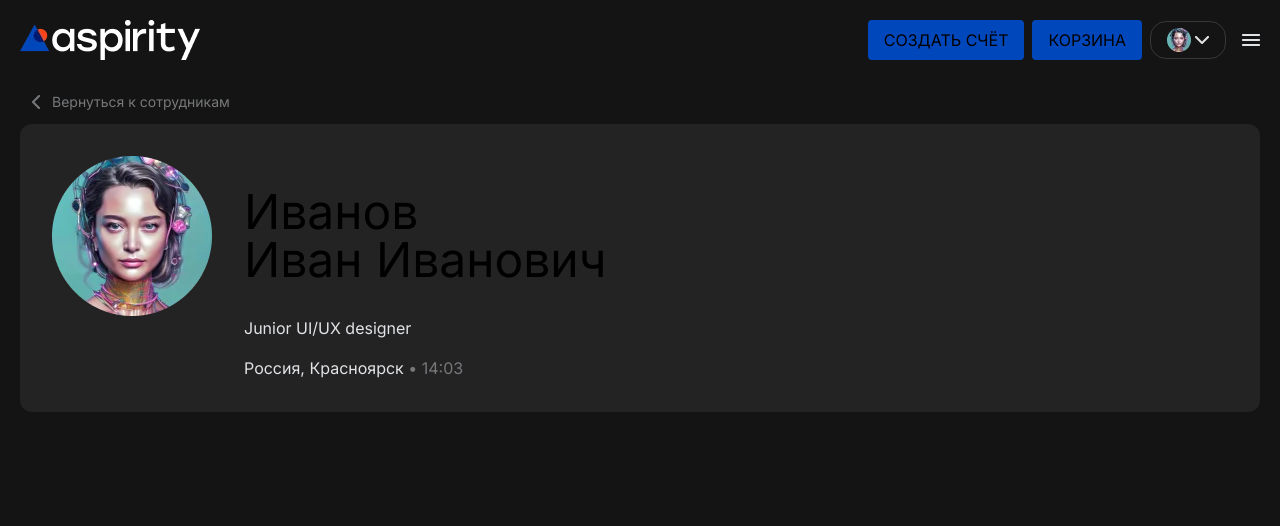
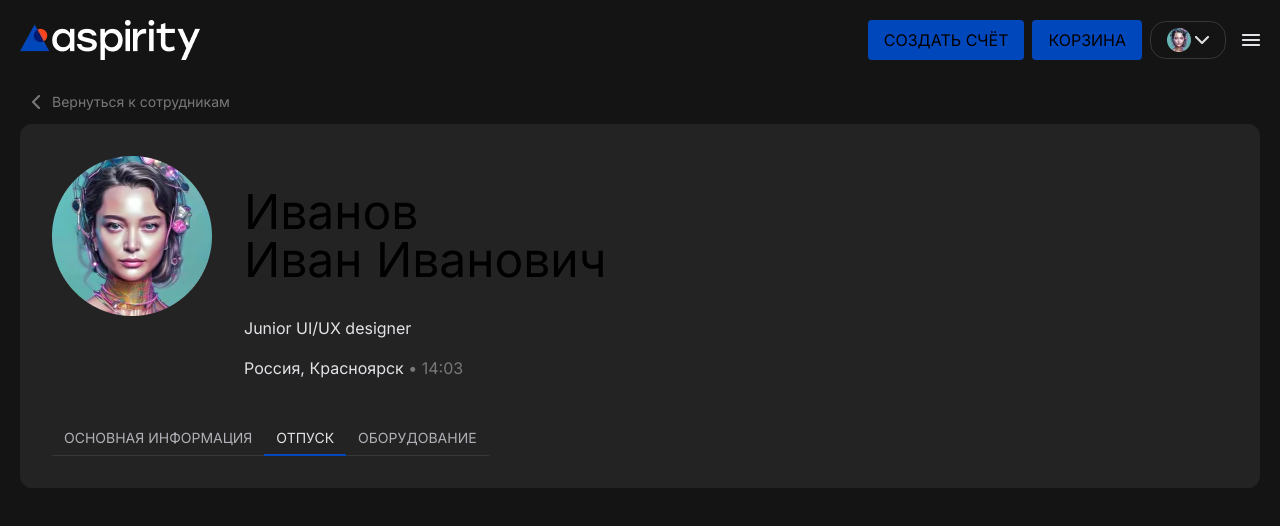
Before and after one commit to sobol4156/aspirity, a Next.js app: page / in a window 1280 px wide. Shown: the top 526 px of the page. Built offline with nearby package versions, Linux system fonts and the light colour scheme.

Commit message:
added adaptive profile

```diff
--- /dev/null
+++ b/app/employee.css
@@ -0,0 +1,21 @@
+.employee__link{
+    border-bottom: 1px solid #363738;
+    padding: 0 12px 6px;
+    cursor: pointer;
+}
+.active{
+    border-bottom: 2px solid #0047BB;
+    color: #E1E3E6;
+}
+@media(width<675px){
+    .profile-info{
+        flex-direction: column;
+        align-items: center;
+    }
+    .profile-name{
+        text-align: center;
+    }
+    .profile-post{
+        text-align: center;
+    }
+}
--- a/app/globals.css
+++ b/app/globals.css
@@ -22,7 +22,7 @@ body {
   width: 100%;
 
 }
-header{
+header, main{
   max-width: 1470px;
   margin: 0 auto;
 }
@@ -32,3 +32,13 @@ header{
     text-wrap: balance;
   }
 }
+
+/* globals.css */
+.scrollbar-hide {
+  -ms-overflow-style: none;  /* IE and Edge */
+  scrollbar-width: none;  /* Firefox */
+}
+
+.scrollbar-hide::-webkit-scrollbar {
+  display: none;  /* Chrome, Safari, and Opera */
+}
--- a/app/page.tsx
+++ b/app/page.tsx
@@ -1,5 +1,5 @@
 import Image from "next/image";
-
+import "./employee.css";
 
 export default function Home() {
   return (
@@ -11,16 +11,30 @@ export default function Home() {
       </div>
       {/* Employee */}
       <section className="bg-[#232324] p-8 rounded-xl">
-        <div className="flex gap-8">
-          <Image className="h-40 w-40" src="/image/avatarBig.webp" alt=""  width={160} height={160}/>
+        <div className="profile-info flex gap-8">
+          <Image className="h-40 w-40" src="/image/avatarBig.webp" alt="" width={160} height={160} />
           <div className="flex justify-center flex-col ">
-            <h2 className="text-5xl my-8">Иванов <pre></pre> Иван Иванович</h2>
-            <div className="flex flex-col gap-4 text-[#E1E3E6] ">
+            <h2 className="profile-name text-5xl my-8">Иванов <pre></pre> Иван Иванович</h2>
+            <div className="profile-post flex flex-col gap-4 text-[#E1E3E6] ">
               <span>Junior UI/UX designer</span>
               <span>Россия, Красноярск <span className="text-[#76787A]">• 14:03</span></span>
             </div>
+          </div>
+        </div>
+        <nav className=" mt-12 b">
+          <ul className="flex  text-[#B0B1B6] text-sm overflow-x-auto whitespace-nowrap scrollbar-hide">
+            <li className="employee__link ">ОСНОВНАЯ ИНФОРМАЦИЯ</li>
+            <li className="employee__link active">ОТПУСК</li>
+            <li className="employee__link ">ОБОРУДОВАНИЕ</li>
+          </ul>
+        </nav>
+      </section>
+      <section className="vacation">
+        <div>
 
-          </div>
+        </div>
+        <div>
+
         </div>
       </section>
     </div>
```
